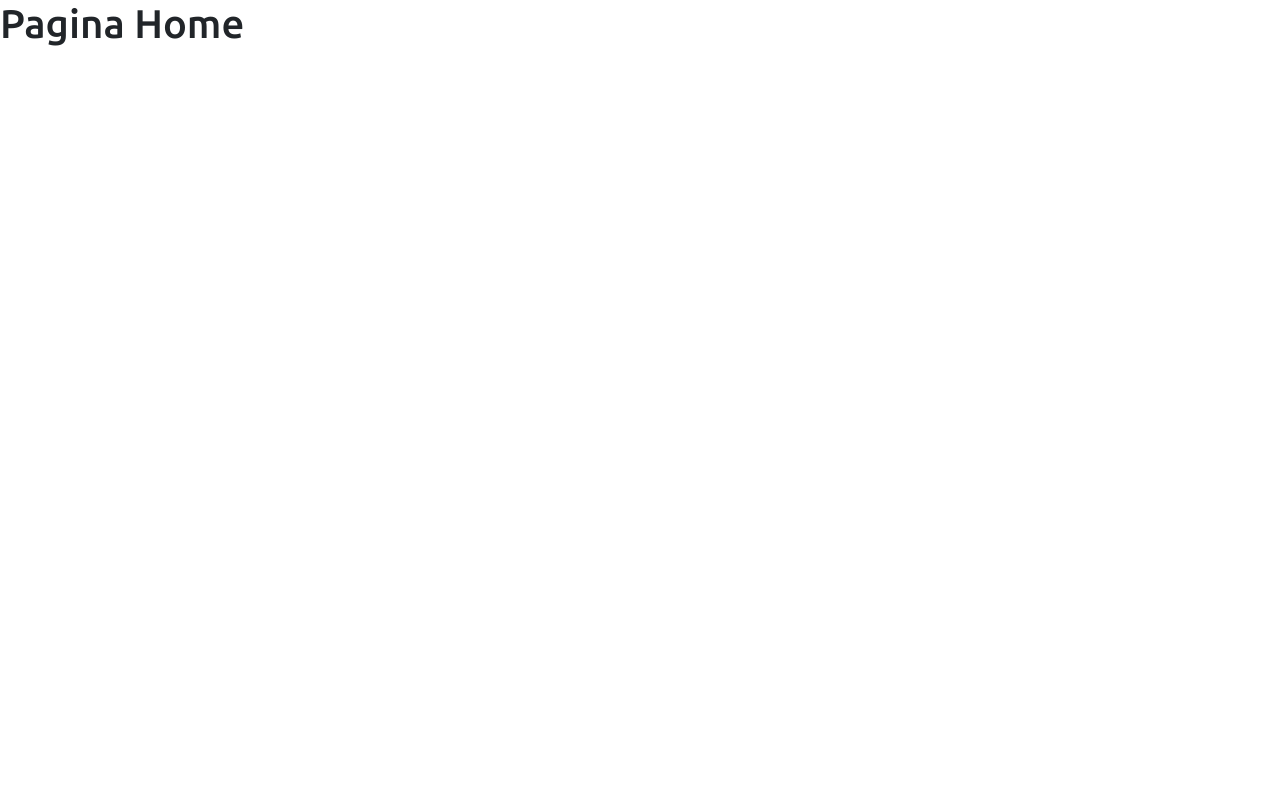
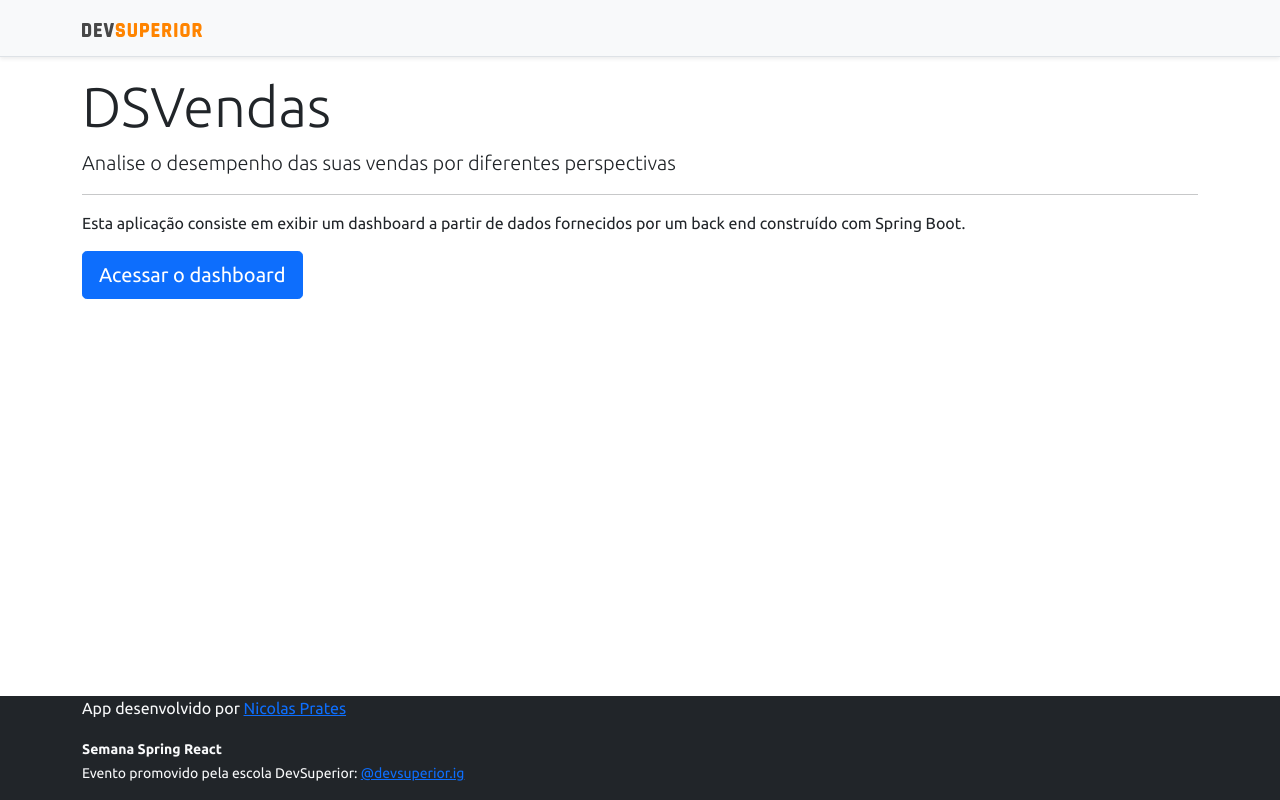
Before and after one commit to NicolasPrates/projeto-sds3, a React (Create React App) app in the folder frontend/: page / in a window 1280 px wide. Built offline with nearby package versions, Linux system fonts and the light colour scheme.

Commit message:
Home, navigation

```diff
--- a/frontend/src/components/Footer/index.tsx
+++ b/frontend/src/components/Footer/index.tsx
@@ -1,7 +1,7 @@
 const Footer = () => {
   return (
     <div>
-      <footer className="footer mt-auto py-3 bg-dark">
+      <footer className="fixed-bottom bg-dark">
         <div className="container">
           <p className="text-light">App desenvolvido por <a href="https://github.com/NicolasPrates" target="_blank" rel="noreferrer">Nicolas Prates</a></p>
           <p className="text-light"><small><strong>Semana Spring React</strong><br/>
--- a/frontend/src/components/NavBar/index.tsx
+++ b/frontend/src/components/NavBar/index.tsx
@@ -1,4 +1,5 @@
 import ImgDsDark from 'assets/img/ds-dark.svg'
+import { Link } from 'react-router-dom'
 
 const NavBar = () => {
     return (
@@ -6,7 +7,9 @@
             <div className="d-flex flex-column flex-md-row align-items-center p-3 px-md-4 mb-3 bg-light border-bottom shadow-sm">
                 <div className="container">
                     <nav className="my-2 my-md-0 mr-md-3">
+                      <Link to="/">
                         <img src={ImgDsDark} alt="DevSuperior" width="120" />
+                      </Link>
                     </nav>
                 </div>
             </div>
--- a/frontend/src/pages/Home/index.tsx
+++ b/frontend/src/pages/Home/index.tsx
@@ -1,8 +1,24 @@
+import NavBar from "../../components/NavBar";
+import Footer from "../../components/Footer";
+import { Link } from "react-router-dom"
+
 const Home = () => {
   return (
-    <div>
-      <h1>Pagina Home</h1>
-    </div>
+    <>
+      <NavBar/>
+      <div className="container">
+        <div className="jumbotron">
+          <h1 className="display-4">DSVendas</h1>
+          <p className="lead">Analise o desempenho das suas vendas por diferentes perspectivas</p>
+          <hr/>
+          <p>Esta aplicação consiste em exibir um dashboard a partir de dados fornecidos por um back end construído com Spring Boot.</p>
+          <Link className="btn btn-primary btn-lg" to="/dashboard">
+            Acessar o dashboard
+          </Link>
+        </div>
+      </div>
+      <Footer/>
+    </>
   );
 }
 export default Home;
```
